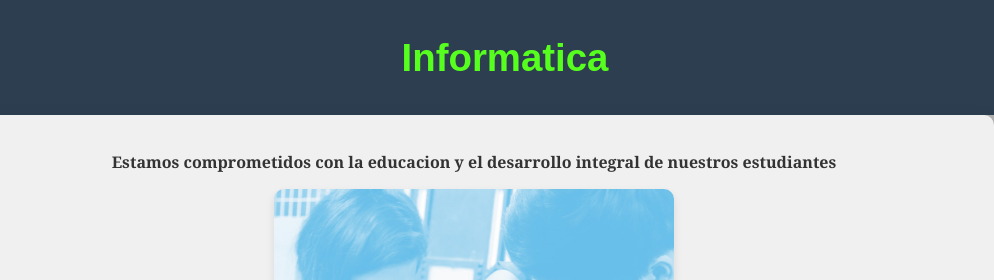
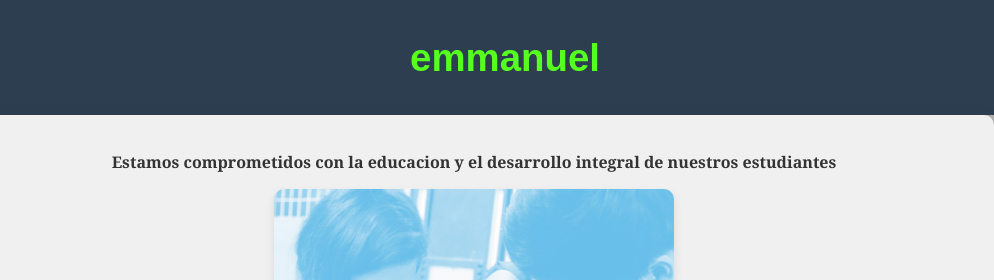
Before and after one commit to emmanuel-rossi/eps.github.io, a plain HTML site: page index.html in a window 1280 px wide. Shown: the top 280 px of the page, 286-1280 px from the left. Drawn offline with Linux system fonts and the light colour scheme.

Commit message:
Update index.html

```diff
--- a/index.html
+++ b/index.html
@@ -9,7 +9,7 @@
 <body>
 <header>
         <img src="img/logo.jpg"alt="logo escuela"style="max-width: 1900px; height: auto; margin-top:10px;"class="logo">
-        <h1>Informatica</h1>
+        <h1>emmanuel</h1>
 </header>
 <div class="container">
 
```
